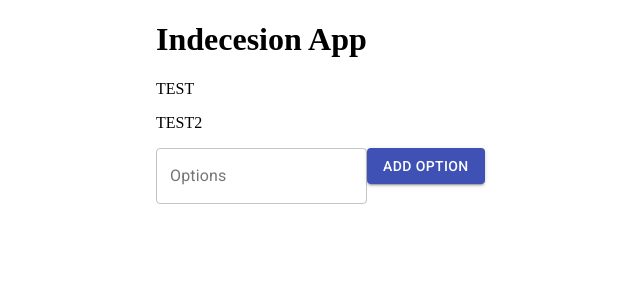
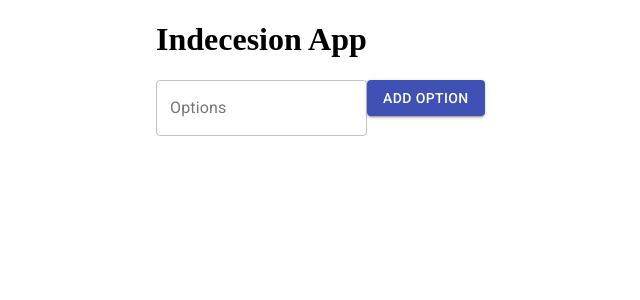
Before and after one commit to Kevsosmooth/my-react-project-ui, a React (Create React App) app: page / in a window 1280 px wide. Shown: the top 300 px of the page, without its empty margins (28-668 px from the left). Built offline with nearby package versions, Linux system fonts and the light colour scheme.

Commit message:
Working Version of Example

```diff
--- a/src/App.js
+++ b/src/App.js
@@ -1,25 +1,19 @@
+import React, { useState } from "react";
+import FormField from "./components/FormField";
+import Header from "./components/Header";
+import Container from "@material-ui/core/Container";
+import Option from "./components/Option";
+function App() {
+  const [option, setOption] = useState([]);
 
-import React, {useState} from 'react'
-import FormField from './components/FormField'
-import Header from './components/Header'
-import Container from "@material-ui/core/Container";
-import Option from './components/Option'
-function App(){
-
-
-  const state = {
-    option:['TEST','TEST2'],
-  }
-
-  return(
-  <div>
-    <Container maxWidth='md'>
-    <Header/>
-    <Option option={state.option} />
-    <FormField option={state.option}/>
-    </Container>
-  </div>
-
-  )
+  return (
+    <div>
+      <Container maxWidth="md">
+        <Header />
+        <Option option={option} />
+        <FormField setOption={setOption} option={option} />
+      </Container>
+    </div>
+  );
 }
 export default App;
--- a/src/components/FormField.js
+++ b/src/components/FormField.js
@@ -1,11 +1,8 @@
-import React, {useState} from 'react';
-import TextField from '@material-ui/core/TextField';
-import Button from '@material-ui/core/Button';
+import React, { useState } from "react";
+import TextField from "@material-ui/core/TextField";
+import Button from "@material-ui/core/Button";
 
-
-function FormField(props){
-
-
+function FormField(props) {
   // const handleAddOption = () =>{
   //     this.setState((prevProp)=>{
   //         return props.prevProp.concat(field)
@@ -13,17 +10,25 @@ function FormField(props){
   // }
   //The above function is not working as expected
 
-    const [field, setTextField] = useState('');
-    return(
-
-
+  const [field, setTextField] = useState("");
+  const handleClick = () => {
+    props.setOption((prevArray) => [...prevArray, field]);
+    setTextField("");
+  };
+  return (
     <div>
-            <TextField value={field} onChange={(e) => setTextField(e.target.value)} id="outlined-basic" label="Options" variant="outlined"/>
-            <Button variant="contained" color="primary">Add Option</Button>
-
-
+      <TextField
+        value={field}
+        onChange={(e) => setTextField(e.target.value)}
+        id="outlined-basic"
+        label="Options"
+        variant="outlined"
+      />
+      <Button onClick={handleClick} variant="contained" color="primary">
+        Add Option
+      </Button>
     </div>
   );
-};
+}
 
 export default FormField;
```
Also changed, not shown: src/components/IndecesionApp.js (deleted), 1 other file (tests, documents, lock files or other folders). Lines whose indentation alone changed are shown as unchanged.
